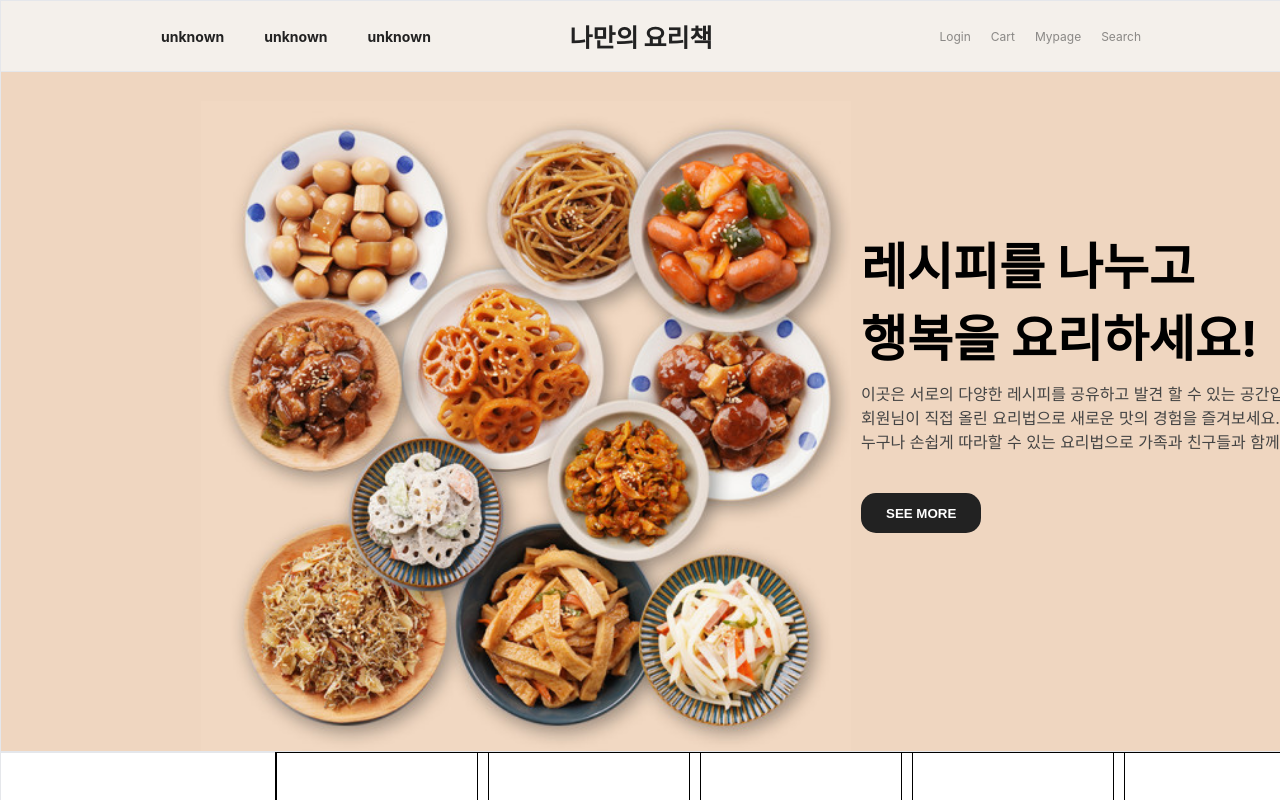
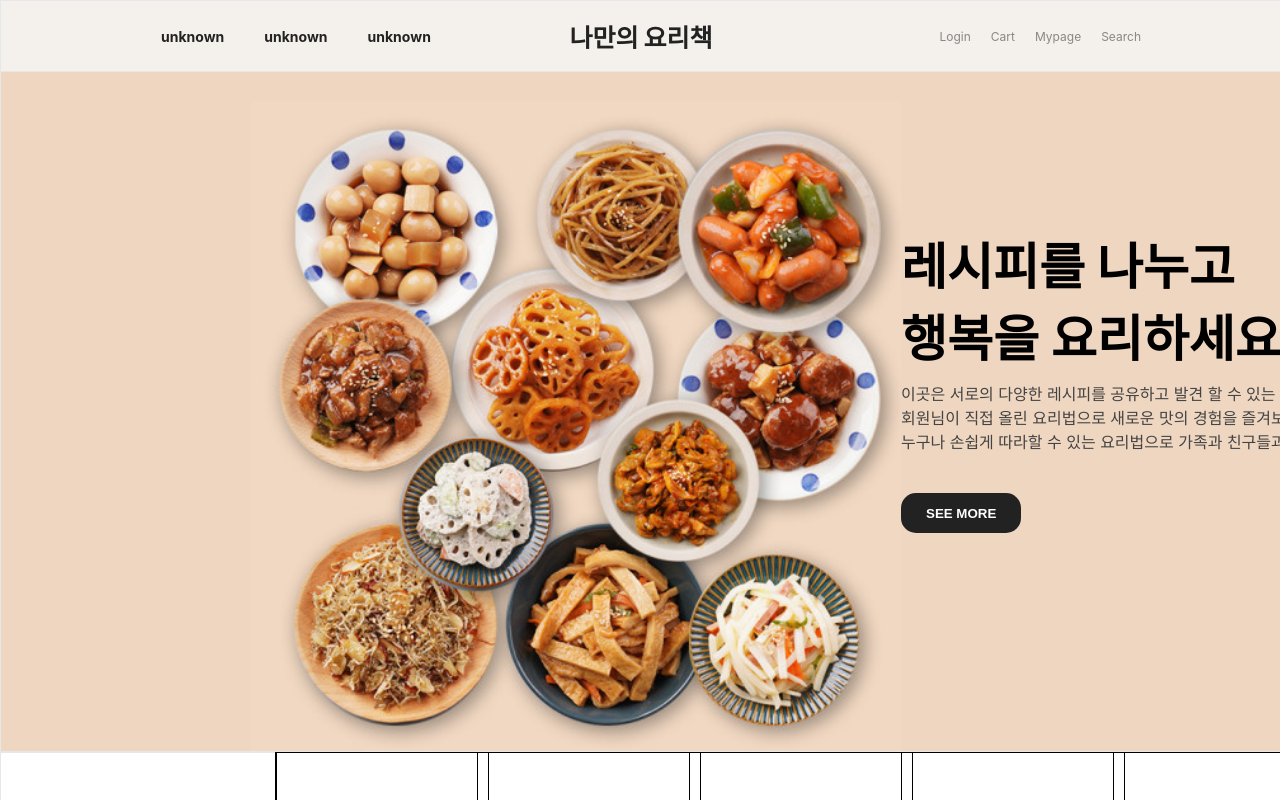
Before and after one commit to JeonJuhwanaaa/cooking_project_front, a React (Create React App) app: page / in a window 1280 px wide. Shown: the top 800 px of the page. Built offline with nearby package versions, Linux system fonts and the light colour scheme.

Commit message:
fix:homepage mainImg

```diff
--- a/src/pages/HomePage/style.js
+++ b/src/pages/HomePage/style.js
@@ -25,7 +25,7 @@ export const mainImgBox = css`
     height: 100%;
 
     img {
-        margin-left: 250px;
+        margin-left: 350px;
     }
 
     /* border: 1px solid black; */
@@ -36,7 +36,7 @@ export const mainTextBox = css`
     flex-direction: column;
     align-items: center;
 
-    margin-left: 60px;
+    margin-left: 100px;
 
     width: 50%;
     height: 100%;
```
